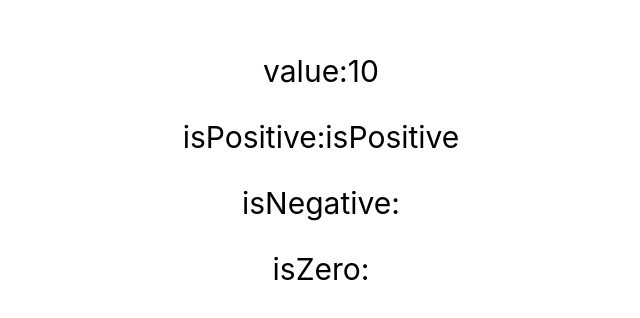
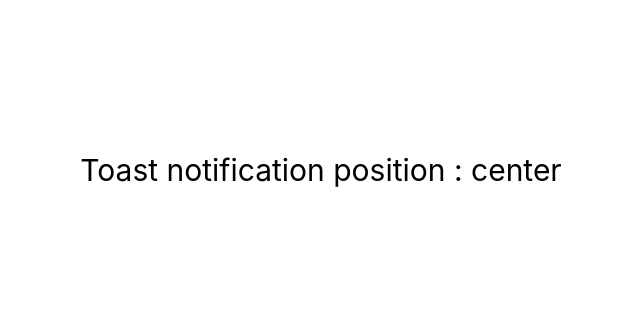
Before and after one commit to poojagarva28/react-with-typescript-basics, a React (Create React App) app: page / in a window 1280 px wide. Shown: the part 230-548 px from the top of the page, without its empty margins (319-959 px from the left). Built offline with nearby package versions, Linux system fonts and the light colour scheme.

Commit message:
template literals - exclude and include

```diff
--- a/src/App.tsx
+++ b/src/App.tsx
@@ -15,6 +15,7 @@ import Counter from "./components/state/Counter";
 import LoggedIn from "./components/state/LoggedIn";
 import User from "./components/state/User";
 import { Container } from "./components/style/Container";
+import Toast from "./components/templateliterals/Toast";
 
 // Basic Types
 // import { Greet } from "./components/Basic/Greet";
@@ -127,7 +128,10 @@ function App() {
       /> */}
 
       {/* restriction */}
-      <RandomNumber value={10} isPositive />
+      {/* <RandomNumber value={10} isPositive /> */}
+
+      {/* template literals */}
+      <Toast position="center" />
     </div>
   );
 }
--- /dev/null
+++ b/src/components/templateliterals/Toast.tsx
@@ -0,0 +1,16 @@
+import React from "react";
+
+type HorizontalPostition = "left" | "center" | "right";
+type VerticalPostition = "top" | "center" | "bottom";
+
+type ToastProps = {
+  position:
+    | Exclude<`${VerticalPostition}-${HorizontalPostition}`, "center-center">
+    | "center";
+};
+
+const Toast = ({ position }: ToastProps) => {
+  return <div>Toast notification position : {position}</div>;
+};
+
+export default Toast;
```
